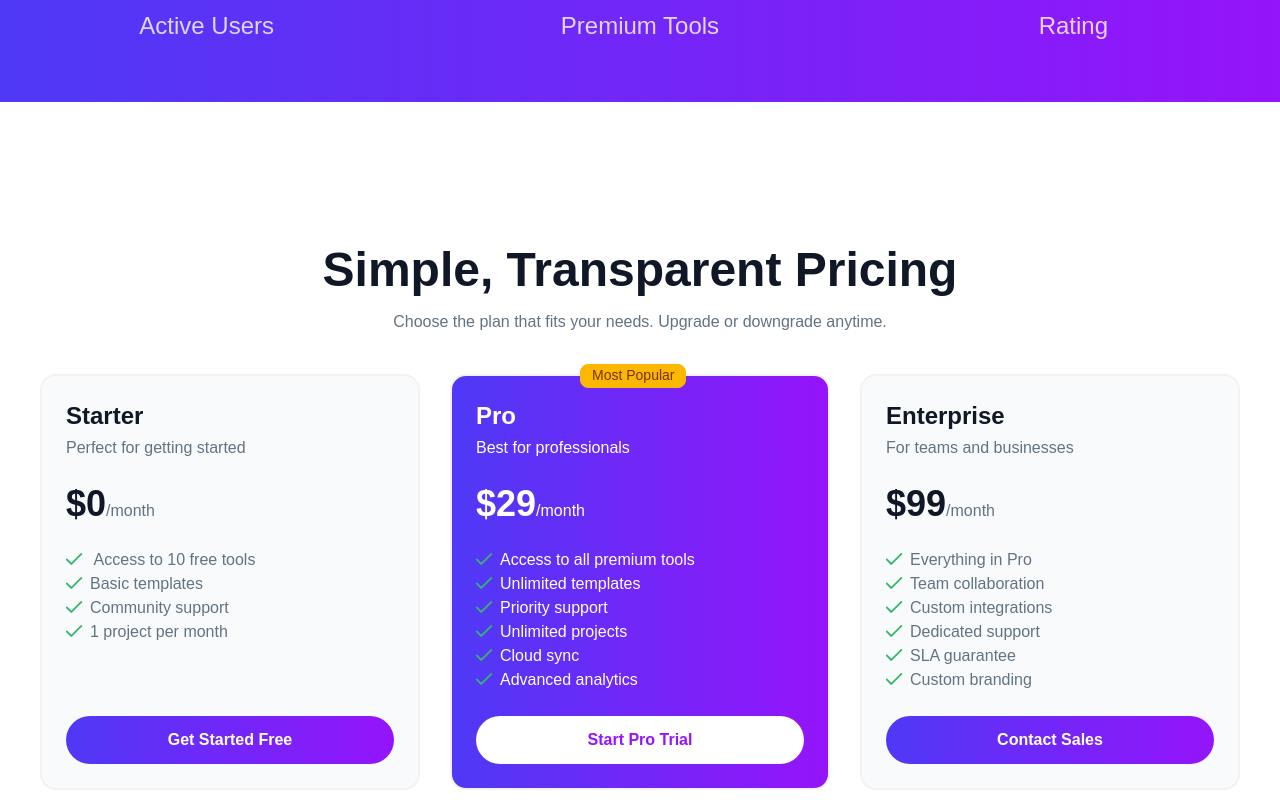
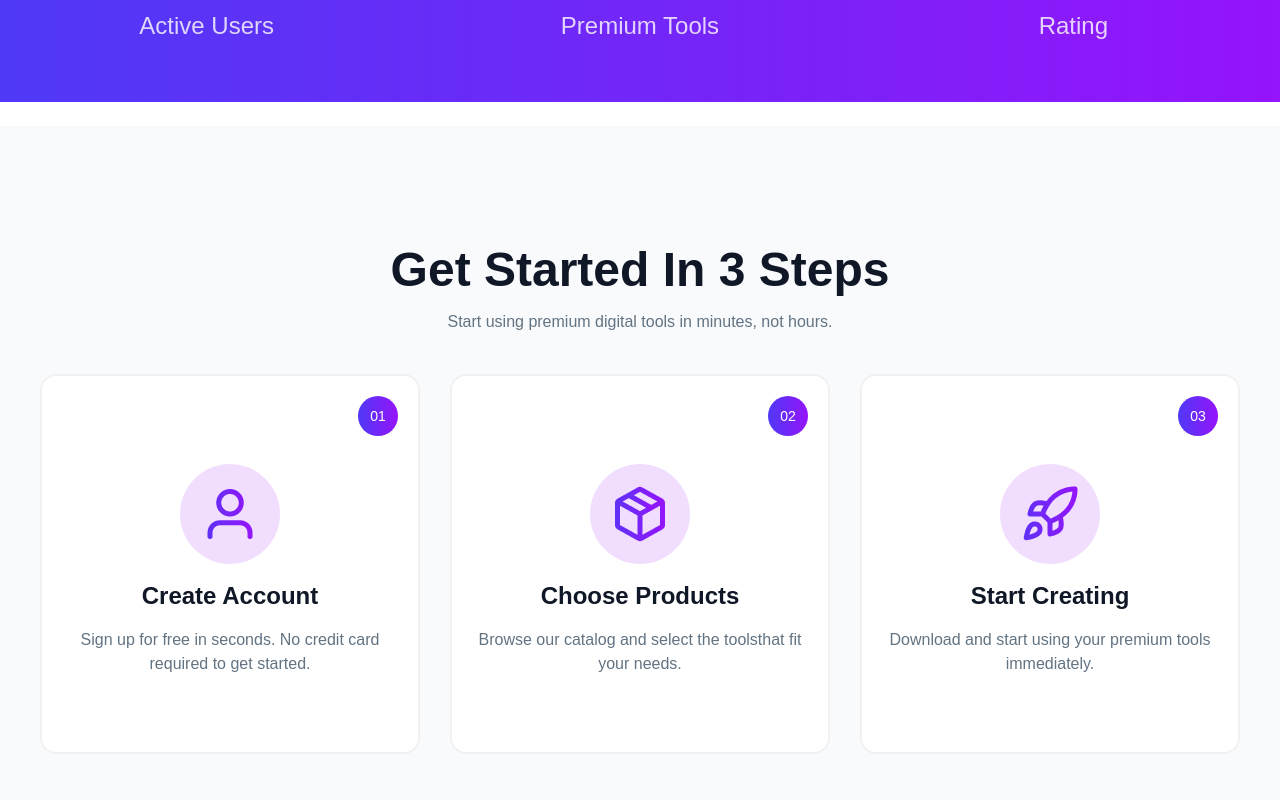
Before and after one commit to ruhit1000/Digitools-Platform, a React (Vite) app: page / in a window 1280 px wide. Shown: the part 820-1620 px from the top of the page. Built offline with nearby package versions, Linux system fonts and the light colour scheme.

Commit message:
Get Started Section Added

```diff
--- a/src/App.jsx
+++ b/src/App.jsx
@@ -4,6 +4,7 @@ import Banner from './components/Banner/Banner';
 import Stats from './components/Stats/Stats';
 import Footer from './components/Footer/Footer';
 import Pricing from './components/Pricing/Pricing';
+import GetStarted from './components/GetStarted/GetStarted';
 
 const App = () => {
   return (
@@ -12,6 +13,7 @@ const App = () => {
       <main>
         <Banner />
         <Stats />
+        <GetStarted />
         <Pricing />
       </main>
       <Footer />
--- /dev/null
+++ b/src/components/GetStarted/GetStarted.jsx
@@ -0,0 +1,49 @@
+import React from 'react';
+import user from '../../assets/user.png'
+import products from '../../assets/package.png'
+import rocket from '../../assets/rocket.png'
+
+const GetStarted = () => {
+    return (
+        <div className='bg-[#F9FAFC] py-30'>
+            <div className='text-center w-[95%] lg:container mx-auto'>
+                <h2 className='font-extrabold text-5xl text-brand-primary mb-4'>Get Started In 3 Steps</h2>
+                <p className='text-brand-secondary mb-10'>Start using premium digital tools in minutes, not hours.</p>
+                <div className='grid grid-cols-1 sm:grid-cols-2 lg:grid-cols-3 gap-7.5 max-w-300 mx-auto'>
+                    <div className='p-5 rounded-2xl w-95 h-95 bg-base-100 border-[#F1F1F1] border-2 hover:shadow transition-all duration-300'>
+                        <div className='bg-linear rounded-full w-10 h-10 text-base-100 flex items-center justify-center ml-auto mb-7'>
+                            <p className='text-sm'>01</p>
+                        </div>
+                        <div className='w-25 h-25 rounded-full bg-[#9614fa23] mx-auto flex justify-center items-center mb-4'>
+                            <img src={user} alt="" />
+                        </div>
+                        <h4 className='font-bold text-2xl text-brand-primary mb-4'>Create Account</h4>
+                        <p className='text-brand-secondary'>Sign up for free in seconds. No credit card required to get started.</p>
+                    </div>
+                    <div className='p-5 rounded-2xl w-95 h-95 bg-base-100 border-[#F1F1F1] border-2 hover:shadow transition-all duration-300'>
+                        <div className='bg-linear rounded-full w-10 h-10 text-base-100 flex items-center justify-center ml-auto mb-7'>
+                            <p className='text-sm'>02</p>
+                        </div>
+                        <div className='w-25 h-25 rounded-full bg-[#9614fa23] mx-auto flex justify-center items-center mb-4'>
+                            <img src={products} alt="" />
+                        </div>
+                        <h4 className='font-bold text-2xl text-brand-primary mb-4'>Choose Products</h4>
+                        <p className='text-brand-secondary'>Browse our catalog and select the toolsthat fit your needs.</p>
+                    </div>
+                    <div className='p-5 rounded-2xl w-95 h-95 bg-base-100 border-[#F1F1F1] border-2 hover:shadow transition-all duration-300'>
+                        <div className='bg-linear rounded-full w-10 h-10 text-base-100 flex items-center justify-center ml-auto mb-7'>
+                            <p className='text-sm'>03</p>
+                        </div>
+                        <div className='w-25 h-25 rounded-full bg-[#9614fa23] mx-auto flex justify-center items-center mb-4'>
+                            <img src={rocket} alt="" />
+                        </div>
+                        <h4 className='font-bold text-2xl text-brand-primary mb-4'>Start Creating</h4>
+                        <p className='text-brand-secondary'>Download and start using your premium tools immediately.</p>
+                    </div>
+                </div>
+            </div>
+        </div>
+    );
+};
+
+export default GetStarted;
```
